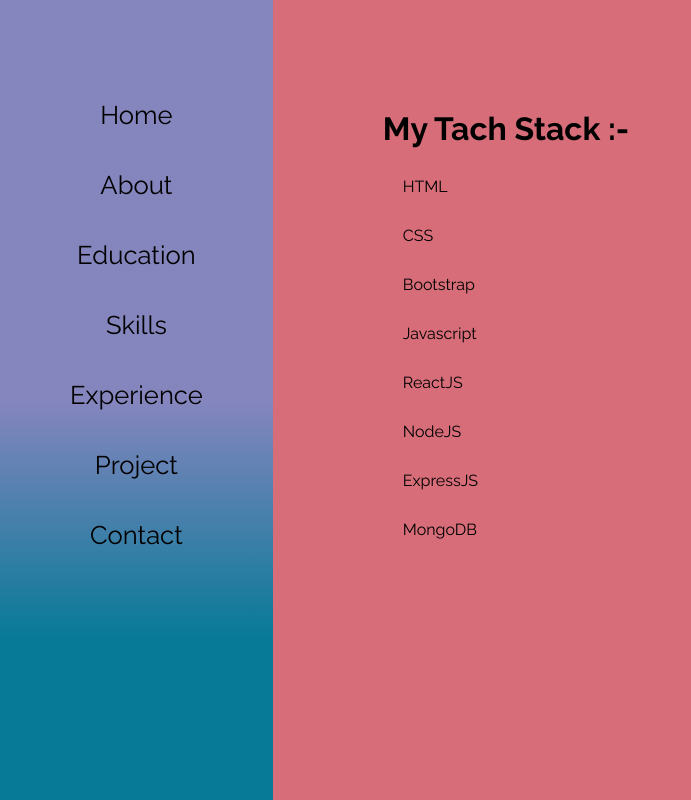
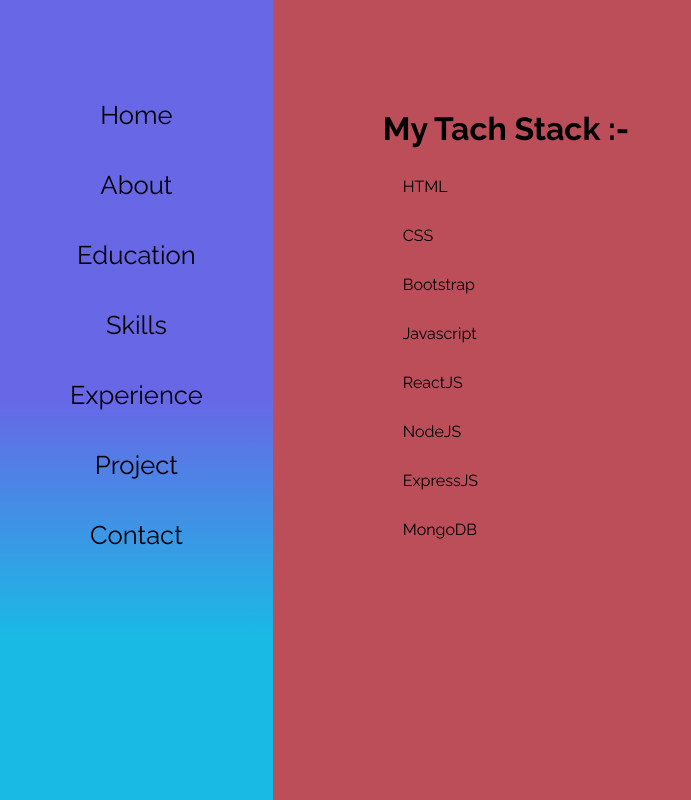
Before and after one commit to SoniKumari30/Portfolio, a React (Create React App) app: page /skills in a window 1280 px wide. Shown: the whole page, without its empty margins (0-691 px from the left). Built offline with nearby package versions, Linux system fonts and the light colour scheme; the HTML template or start-up script is replaced by a standard one.

Commit message:
my commit

```diff
--- a/src/App.css
+++ b/src/App.css
@@ -25,12 +25,12 @@ nav
   padding:60px 30px 0px 30px ;
   flex:var(--sidebar-flex);
   background:skyblue(238,103,143);
-  background: linear-gradient(180deg, rgba(76, 76, 160, 0.678) 50%, rgb(6, 122, 151) 80%);
+  background: linear-gradient(180deg, rgba(32, 32, 218, 0.678) 50%, rgb(25, 187, 228) 80%);
 }
 .condiv
 {
   padding: 100px ;
-  background-color:rgb(214, 109, 120);
+  background-color:rgb(187, 78, 89);
   flex:var(--condiv-flex);
 }
 
```
